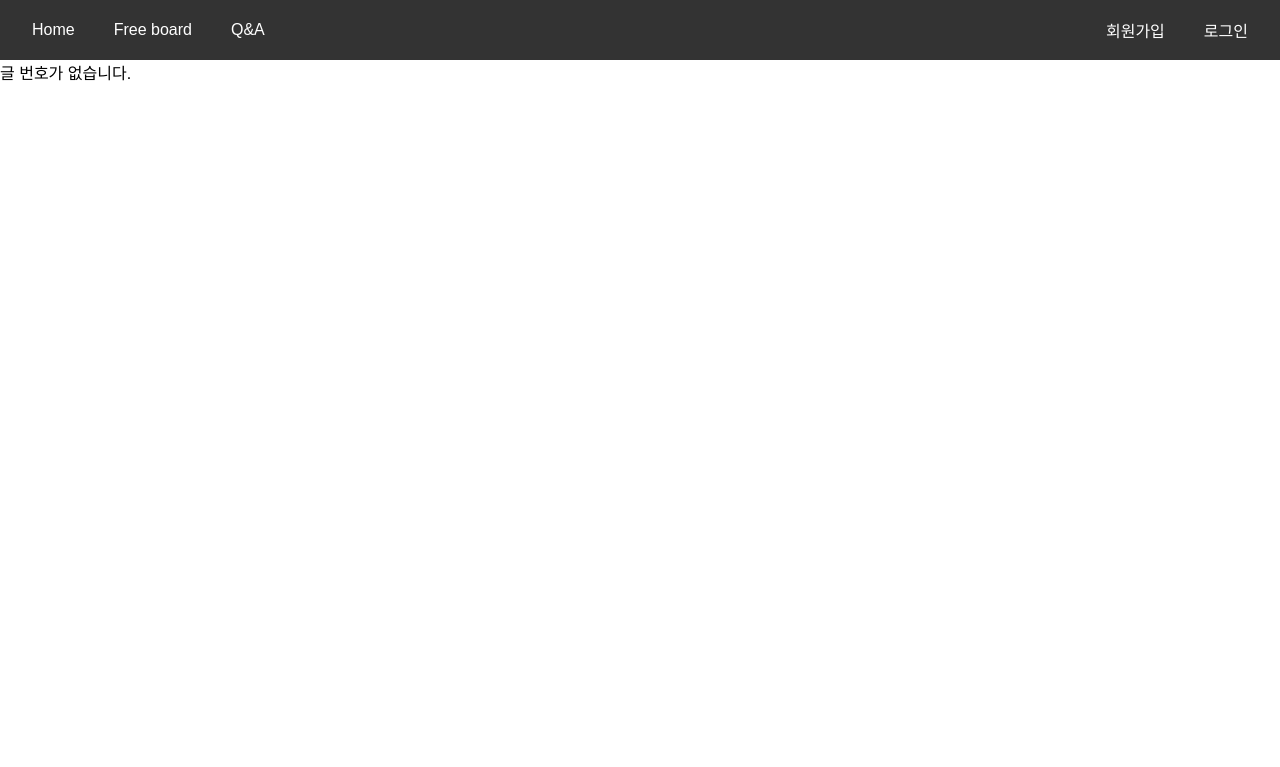
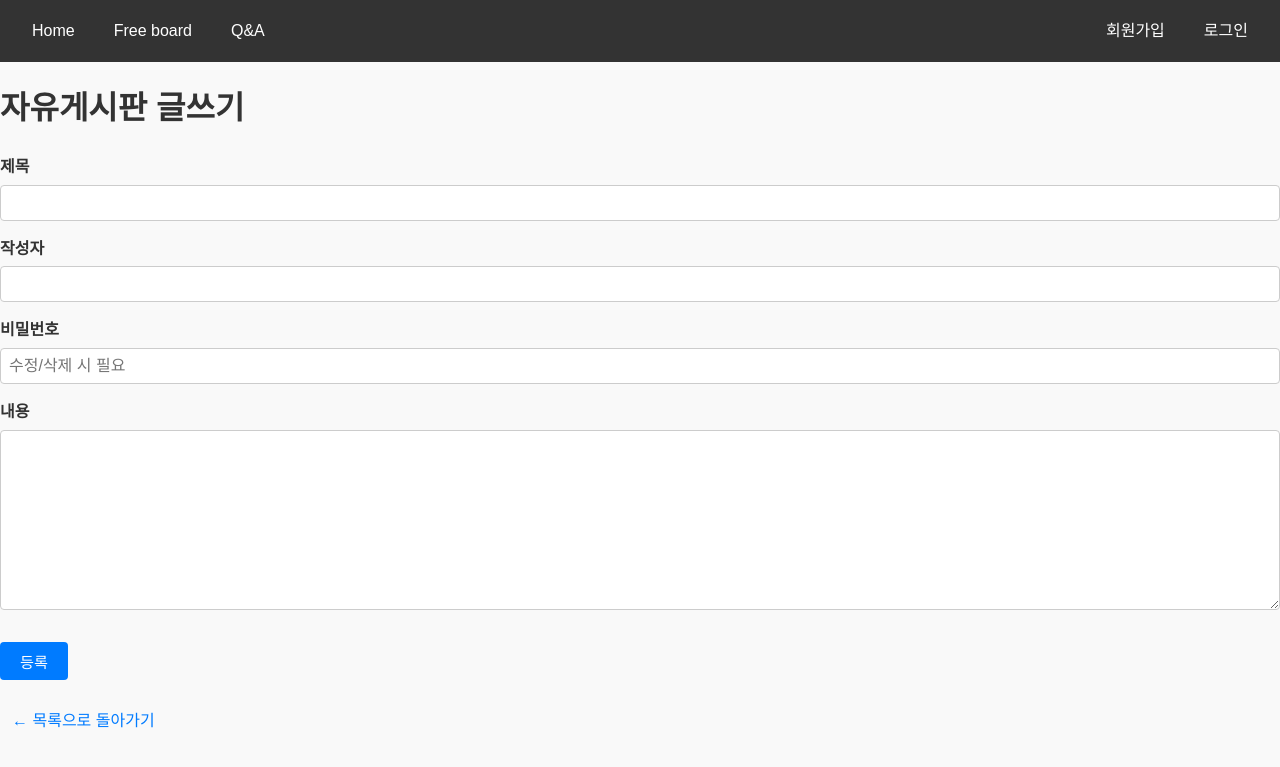
Before and after one commit to jeongbaul/freeboard, a PHP site: page /board/modify in a window 1280 px wide. Shown: the top 767 px of the page. Run offline with PHP 8.4, Linux system fonts and the light colour scheme.

Commit message:
Update modify.php
화면크기 통일

```diff
--- a/htdocs/pages/board/modify.php
+++ b/htdocs/pages/board/modify.php
@@ -1,106 +1,92 @@
-<?php
-date_default_timezone_set('Asia/Seoul');
-
-$conn = mysqli_connect("localhost", "root", "", "freeboard");
-if (!$conn) {
-    die("DB 연결 실패: " . mysqli_connect_error());
-}
-
-$no = $_GET['no'] ?? null;
-if (!$no) {
-    die("글 번호가 없습니다.");
-}
-
-$no = (int)$no;
-$sql = "SELECT subject, writer, content FROM board WHERE no = $no";
-$result = mysqli_query($conn, $sql);
-
-if (!$result || mysqli_num_rows($result) === 0) {
-    die("존재하지 않는 글입니다.");
-}
-
-$row = mysqli_fetch_assoc($result);
-mysqli_close($conn);
-?>
-
 <!DOCTYPE html>
 <html lang="ko">
 <head>
-  <meta charset="UTF-8" />
-  <title>글 수정</title>
+<meta charset="UTF-8">
+<title>자유게시판 글쓰기</title>
 <style>
 body {
-      font-family: Arial, sans-serif;
-      max-width: 600px;
-      margin: 50px auto;
-      padding: 20px;
-      border: 1px solid #ddd;
-      border-radius: 8px;
+    font-family: 'Noto Sans KR', sans-serif;
     background-color: #f9f9f9;
+    color: #333;
+
+    line-height: 1.6;
 }
 h1 {
-      text-align: center;
     margin-bottom: 20px;
+    text-align: left;
 }
 form p {
-      margin-bottom: 15px;
+    margin: 15px 0;
 }
-    input[type="text"], textarea {
+label {
+    display: block;
+    font-weight: bold;
+    margin-bottom: 5px;
+}
+input[type="text"], input[type="password"], textarea {
     width: 100%;
     padding: 8px;
+    font-size: 1em;
     border: 1px solid #ccc;
     border-radius: 4px;
     box-sizing: border-box;
 }
 textarea {
+    height: 180px;
     resize: vertical;
 }
 button {
-      padding: 10px 20px;
+    padding: 8px 20px;
+    background-color: #007bff;
+    color: #fff;
     border: none;
     border-radius: 4px;
-      background-color: #4CAF50;
-      color: white;
     cursor: pointer;
-      font-size: 1em;
+    font-size: 0.95em;
+    margin-top: 10px;
 }
 button:hover {
-      background-color: #45a049;
+    background-color: #0056b3;
 }
-    a {
-      display: inline-block;
-      margin-top: 15px;
+a.back-link {
+    margin-top: 20px;
+    display: block;
+    text-align: left;
+    color: #007bff;
     text-decoration: none;
 }
-    a:hover {
+a.back-link:hover {
     text-decoration: underline;
 }
 </style>
 </head>
 <body>
 
-  <h1>글 수정</h1>
+<h1>자유게시판 글쓰기</h1>
 
-  <form method="post" action="/board/modify_ok">
-    <input type="hidden" name="no" value="<?= htmlspecialchars($no) ?>">
+<form method="post" action="/board/write_ok">
     <p>
         <label for="subject">제목</label>
-      <input type="text" id="subject" name="subject" value="<?= htmlspecialchars($row['subject']) ?>" required>
+        <input type="text" id="subject" name="subject" required>
     </p>
     <p>
         <label for="writer">작성자</label>
-      <input type="text" id="writer" name="writer" value="<?= htmlspecialchars($row['writer']) ?>" required>
+        <input type="text" id="writer" name="writer" required>
     </p>
     <p>
-      <label for="content">내용</label><br>
-      <textarea id="content" name="content" rows="10" required><?= htmlspecialchars($row['content']) ?></textarea>
+        <label for="pw">비밀번호</label>
+        <input type="password" id="pw" name="pw" required placeholder="수정/삭제 시 필요">
     </p>
-    <p style="text-align:center;">
-      <button type="submit">수정 완료</button>
+    <p>
+        <label for="content">내용</label>
+        <textarea id="content" name="content" required></textarea>
+    </p>
+    <p>
+        <button type="submit">등록</button>
     </p>
 </form>
 
-  <a href="/board/list">← 목록으로 돌아가기</a>
+<a class="back-link" href="/board/list">← 목록으로 돌아가기</a>
 
 </body>
 </html>
```
Lines whose indentation alone changed are shown as unchanged.
